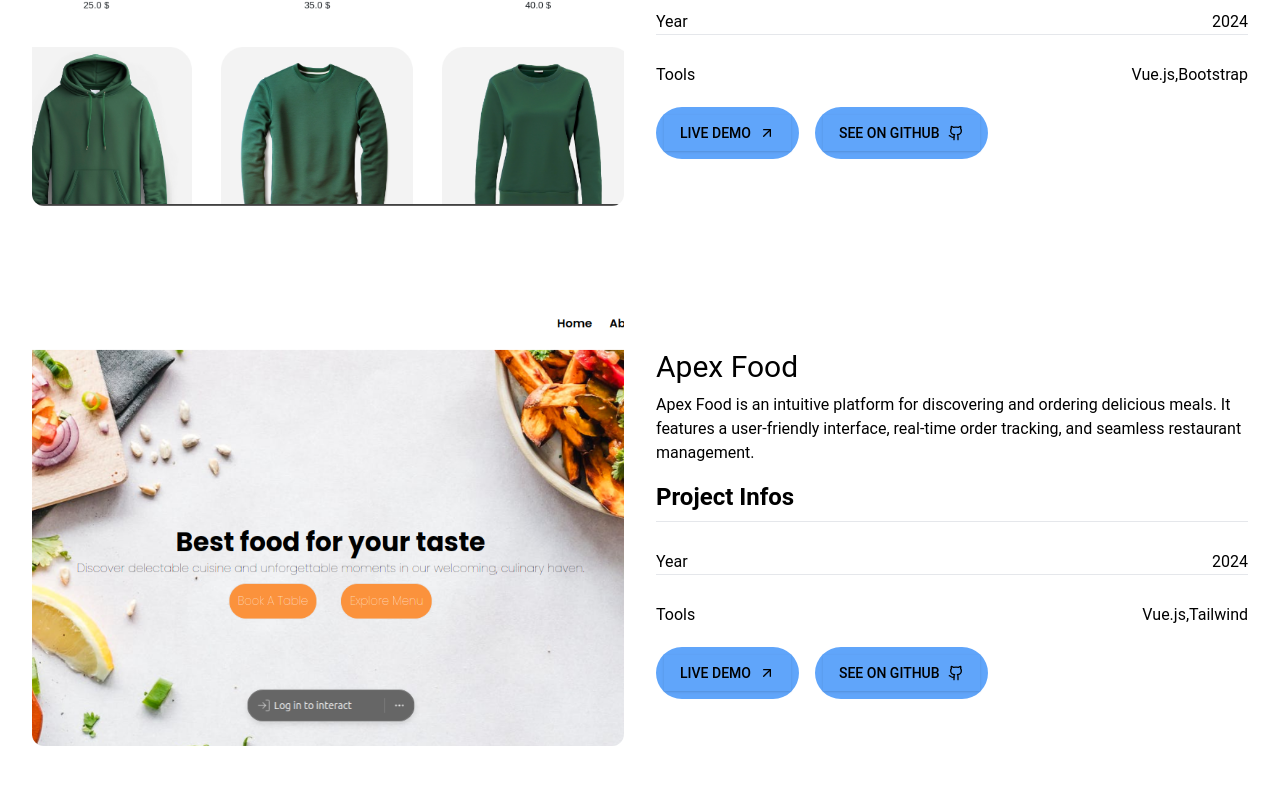
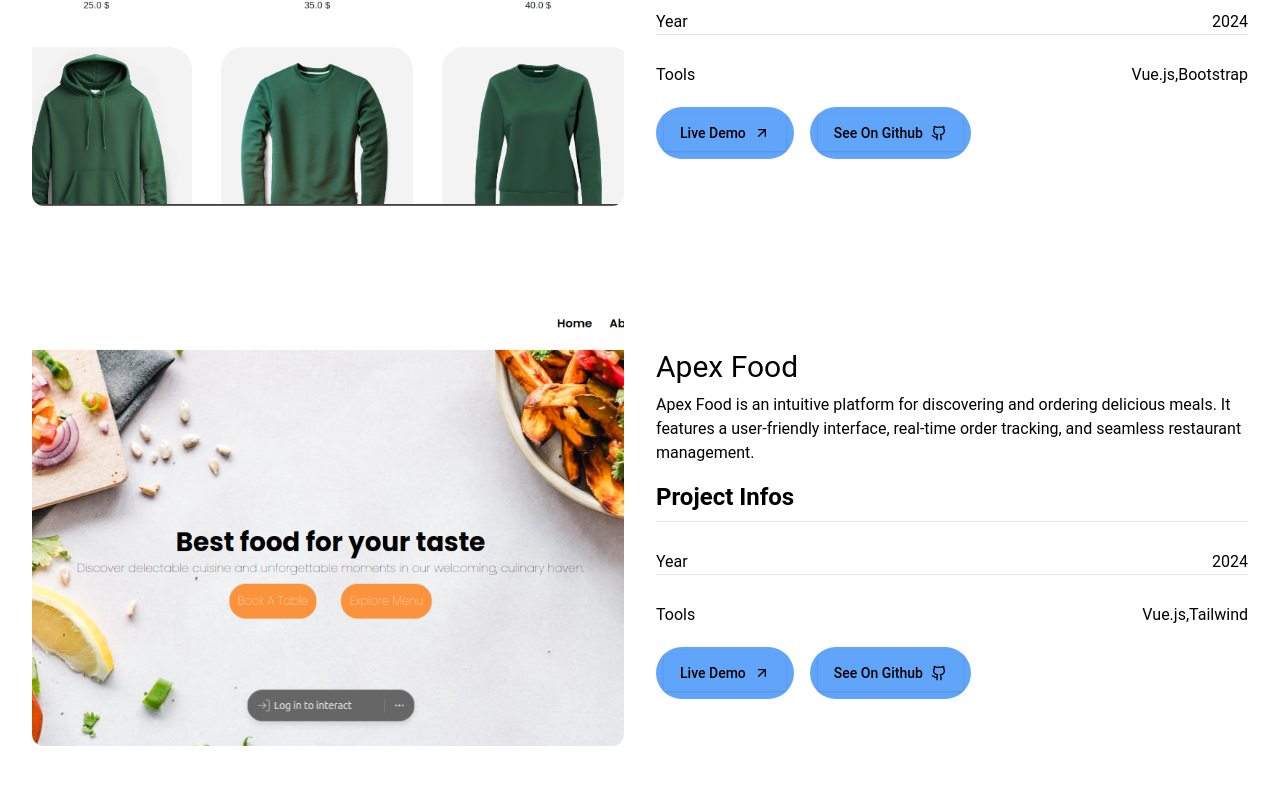
Before and after one commit to Lafiasabigado/Lafia-Portfolio, a Next.js app: page / in a window 1280 px wide. Shown: the part 1337-2140 px from the top of the page. Built offline with nearby package versions, Linux system fonts and the light colour scheme.

Commit message:
projects

```diff
--- a/app/projects/page.tsx
+++ b/app/projects/page.tsx
@@ -78,13 +78,13 @@ const Projects = () => {
                     <div className='justify-start gap-4 flex items-center pt-5'>
                       <Link href={project.link} className='flex px-2 py-2 rounded-full bg-blue-400 text-xl justify-center items-center'>
                         <Button>
-                          <p className='uppercase'>Live Demo</p>
+                          <p className=''>Live Demo</p>
                           <ArrowUpRightIcon />
                         </Button>
                       </Link>
                       <Link href={project.github} className='flex px-2 py-2 rounded-full bg-blue-400 text-xl justify-center items-center'>
                         <Button>
-                          <p className='uppercase'>See On Github</p>
+                          <p className=''>See On Github</p>
                           <Github />
                         </Button>
                       </Link>
```
